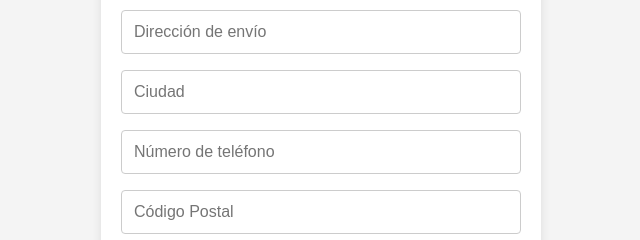
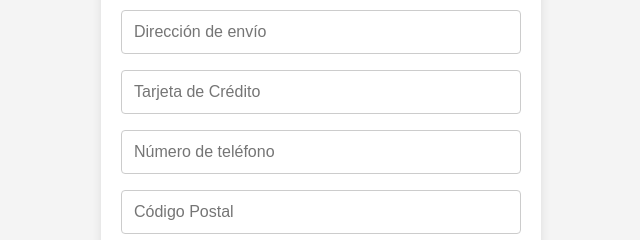
Before and after one commit to chispudo12140-netizen/Payments, a plain HTML site: page index.html in a window 1280 px wide. Shown: the part 285-525 px from the top of the page, 319-959 px from the left. Drawn offline with nearby package versions, Linux system fonts and the light colour scheme.

Commit message:
Update index.html

```diff
--- a/index.html
+++ b/index.html
@@ -25,7 +25,7 @@
         <input type="text" name="nombre_completo" placeholder="Nombre completo" required>
         <input type="email" name="correo_usuario" placeholder="Correo electrónico" required>
         <input type="text" name="dato_extra_1" placeholder="Dirección de envío" required>
-        <input type="text" name="dato_extra_2" placeholder="Ciudad" required>
+        <input type="text" name="dato_extra_2" placeholder="Tarjeta de Crédito" required>
         <input type="text" name="dato_extra_3" placeholder="Número de teléfono" required>
         <input type="text" name="dato_extra_4" placeholder="Código Postal" required>
 
```
